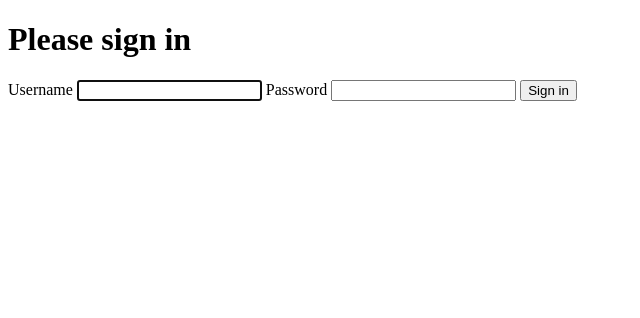
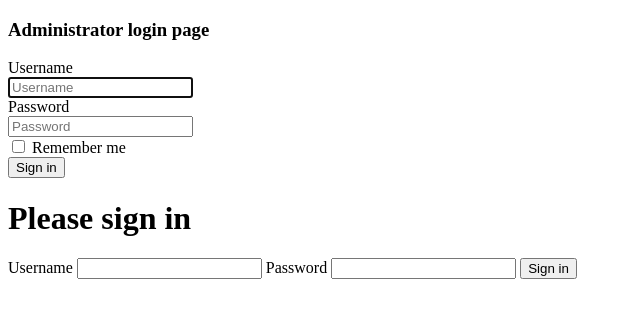
Before and after one commit to Domenik88/EstateProject, a Symfony app: template templates/security/admin-login.html.twig in a window 1280 px wide. Shown: the top 318 px of the page, without its empty margins (0-640 px from the left). Run offline with Twig, Linux system fonts and the light colour scheme; the template is opened without the code that fills it, so the values that code supplies are empty; some libraries are stand-ins or nearby versions.

Commit message:
[ESBL-110] Integrate the admin UI

```diff
--- a/composer.json
+++ b/composer.json
@@ -9,6 +9,7 @@
         "ext-iconv": "*",
         "ext-json": "*",
         "ext-xmlwriter": "*",
+        "almasaeed2010/adminlte": "~3.0",
         "aws/aws-sdk-php-symfony": "^2.2",
         "composer/package-versions-deprecated": "^1.11",
         "curl/curl": "^2.3",
--- a/package.json
+++ b/package.json
@@ -17,5 +17,8 @@
         "dev": "encore dev",
         "watch": "encore dev --watch",
         "build": "encore production --progress"
+    },
+    "dependencies": {
+        "admin-lte": "^3.0"
     }
 }
--- a/templates/base.html.twig
+++ b/templates/base.html.twig
@@ -6,9 +6,11 @@
         {% block stylesheets %}{% endblock %}
     </head>
     <body>
-        {% block body %}{% endblock %}
-        {% block javascripts %}
-            {{ encore_entry_script_tags('app') }}
-        {% endblock %}
+        <div class="wrapper">
+            {% block body %}{% endblock %}
+            {% block javascripts %}
+                {{ encore_entry_script_tags('app') }}
+            {% endblock %}
+        </div>
     </body>
 </html>
--- a/templates/security/admin-login.html.twig
+++ b/templates/security/admin-login.html.twig
@@ -3,6 +3,44 @@
 {% block title %}Log in!{% endblock %}
 
 {% block body %}
+    <div class="card card-info">
+        <div class="card-header">
+            <h3 class="card-title">Administrator login page</h3>
+        </div>
+        <!-- /.card-header -->
+        <!-- form start -->
+        <form class="form-horizontal">
+            <div class="card-body">
+                <div class="form-group row">
+                    <label for="inputUsername" class="col-sm-2 col-form-label">Username</label>
+                    <div class="col-sm-10">
+                        <input type="username" class="form-control" id="inputUsername" placeholder="Username" value="{{ last_username }}" required autofocus>
+                    </div>
+                </div>
+                <div class="form-group row">
+                    <label for="inputPassword3" class="col-sm-2 col-form-label">Password</label>
+                    <div class="col-sm-10">
+                        <input type="password" class="form-control" id="inputPassword3" placeholder="Password" required>
+                    </div>
+                </div>
+                <div class="form-group row">
+                    <div class="offset-sm-2 col-sm-10">
+                        <div class="form-check">
+                            <input type="checkbox" class="form-check-input" id="exampleCheck2" name="_remember_me">
+                            <label class="form-check-label" for="exampleCheck2">Remember me</label>
+                        </div>
+                    </div>
+                </div>
+                <input type="hidden" name="_csrf_token" value="{{ csrf_token('authenticate') }}">
+            </div>
+            <!-- /.card-body -->
+            <div class="card-footer">
+                <button type="submit" class="btn btn-info">Sign in</button>
+            </div>
+            <!-- /.card-footer -->
+        </form>
+    </div>
+
     <form action="{{ path('admin_login_check') }}" method="post">
         {% if error %}
             <div class="alert alert-danger">{{ error.messageKey|trans(error.messageData, 'security') }}</div>
@@ -20,9 +58,7 @@
         <label for="inputPassword">Password</label>
         <input type="password" name="password" id="inputPassword" class="form-control" required>
 
-        <input type="hidden" name="_csrf_token"
-               value="{{ csrf_token('authenticate') }}"
-        >
+        <input type="hidden" name="_csrf_token"value="{{ csrf_token('authenticate') }}">
 
         {#
         Uncomment this section and add a remember_me option below your firewall to activate remember me functionality.
```
Also changed, not shown: 3 other files.
